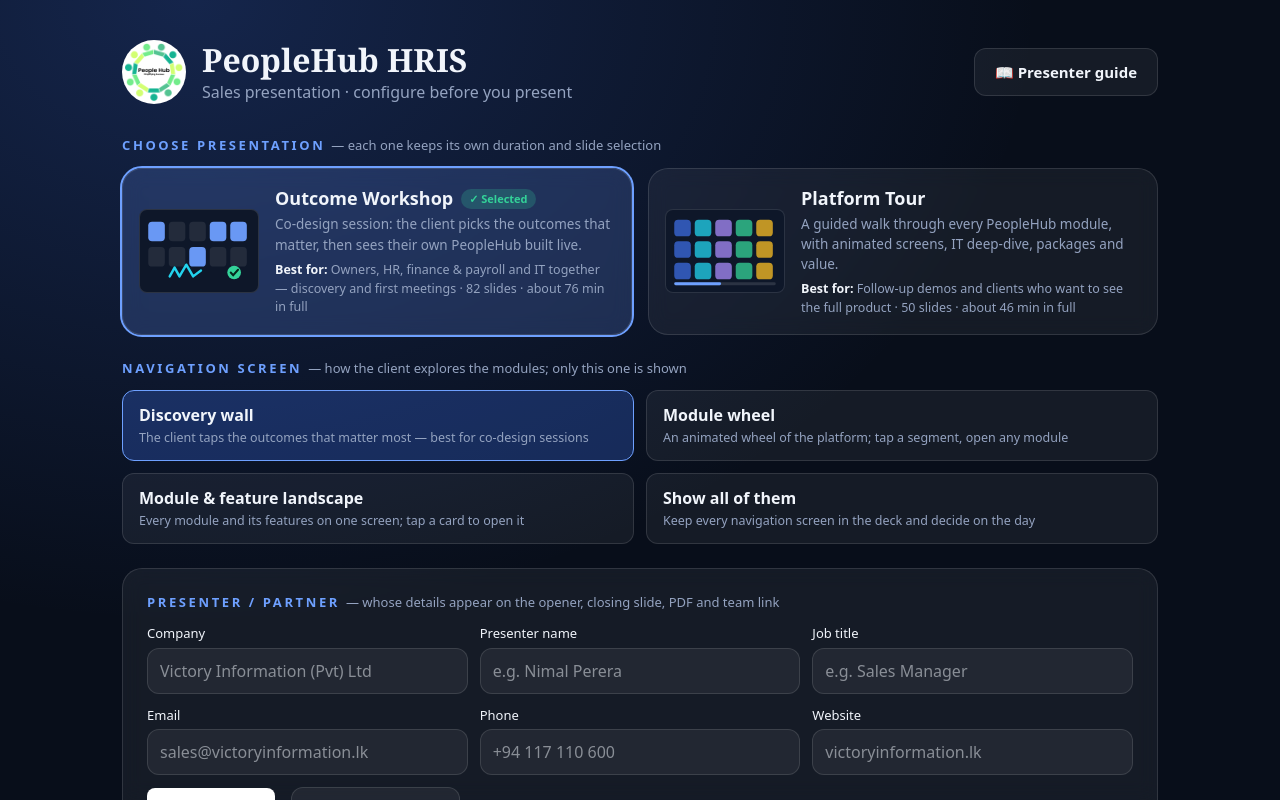
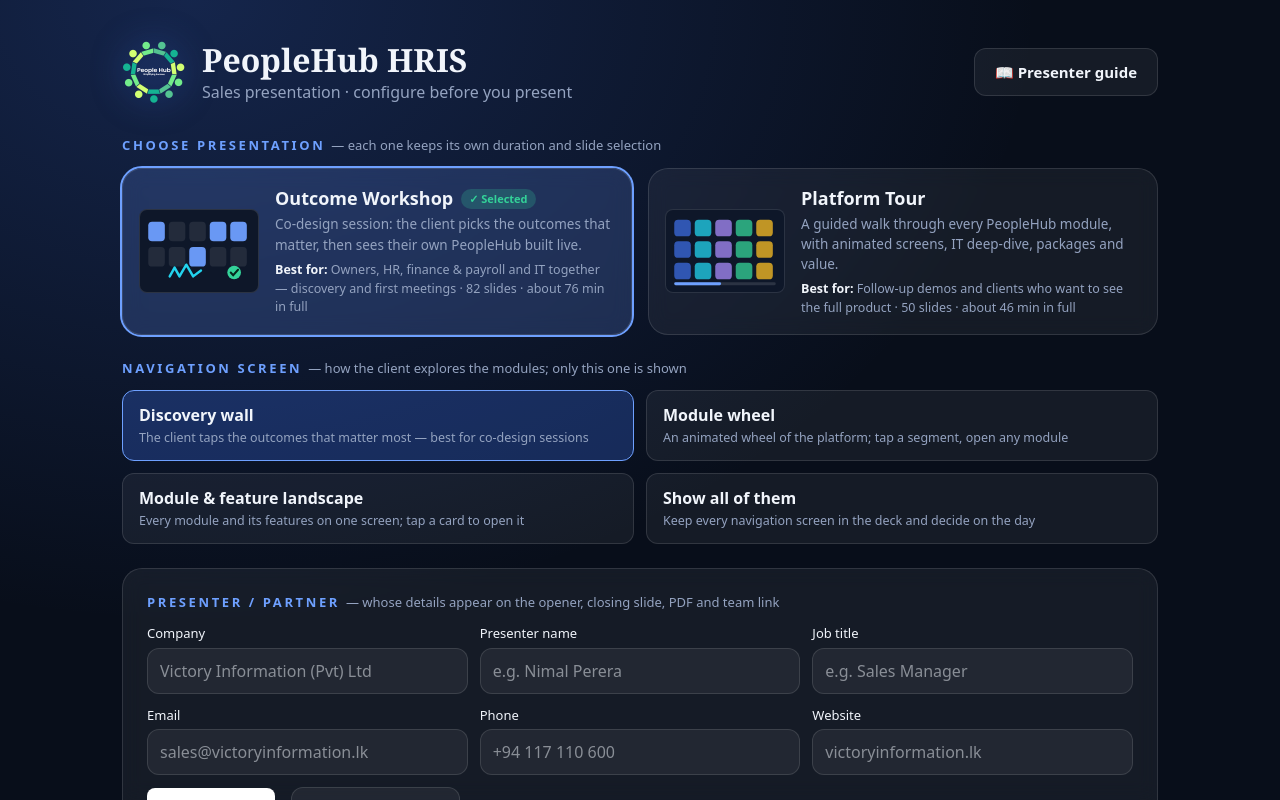
Before and after one commit to victoryinformationprivatelimited/PeopleHubPresentation, a React (Vite) app: page / in a window 1280 px wide. Built offline with nearby package versions, Linux system fonts and the light colour scheme.

Commit message:
Presentation: use the transparent PeopleHub logo everywhere (launcher, openers, contact)
Co-Authored-By: Claude Sonnet 5.5 <noreply@anthropic.com>

```diff
--- a/src/decks/workshop/extra.tsx
+++ b/src/decks/workshop/extra.tsx
@@ -1,4 +1,5 @@
 import { useEffect, useState } from 'react'
+import { PHLogo, logoSrc } from '../../ui/PHLogo'
 import { AnimatePresence, motion } from 'framer-motion'
 import { poss, useDeck, useNav, useSession } from '../../engine/context'
 import { painsFor } from '../../profiles/pains'
@@ -22,7 +23,7 @@ export function HeroBuild() {
     <div className="absolute inset-0">
       <div className="absolute left-20 top-[92px] w-[1000px]">
         <motion.div {...fade(0)} className="flex items-center gap-6 mb-10">
-          <img src="./logo-black.png" alt="PeopleHub" className="h-24 w-24 rounded-full bg-white p-1" />
+          <PHLogo className="h-24 w-24" />
           {logo && <><span className="text-[40px]" style={{ color: 'var(--mute)' }}>×</span><img src={logo} alt={client} className="h-24 max-w-[300px] object-contain rounded-2xl bg-white px-4 py-2" /></>}
         </motion.div>
         <motion.div {...fade(0.1)} className="text-[20px] tracking-[0.3em] uppercase font-bold mb-5" style={{ color: 'var(--accent)' }}>PeopleHub HRIS{client ? ` · Prepared for ${client}` : ''}</motion.div>
@@ -45,8 +46,8 @@ export function HeroBuild() {
         <motion.circle cx={C} cy={C} r="120" fill="none" stroke="var(--accent)" strokeWidth="2" initial={{ opacity: 0.6, scale: 1 }} animate={{ opacity: 0, scale: 1.7 }} transition={{ repeat: Infinity, duration: 3.2, ease: 'easeOut' }} style={{ transformOrigin: `${C}px ${C}px` }} />
         <motion.g initial={{ scale: 0 }} animate={{ scale: 1 }} transition={{ delay: 0.3, type: 'spring', stiffness: 120 }} style={{ transformOrigin: `${C}px ${C}px` }}>
           <circle cx={C} cy={C} r="118" fill="url(#hubg)" />
-          <circle cx={C} cy={C} r="100" fill="#fff" />
-          <image href="./logo-black.png" x={C - 92} y={C - 92} width="184" height="184" />
+          <circle cx={C} cy={C} r="100" fill="var(--bg2)" />
+          <image href={logoSrc()} x={C - 78} y={C - 78} width="156" height="156" />
         </motion.g>
         {nodes.map((n, k) => (
           <g key={n.o.id} transform={`translate(${n.x} ${n.y})`}>
--- a/src/engine/Launcher.tsx
+++ b/src/engine/Launcher.tsx
@@ -1,4 +1,5 @@
 import { useState } from 'react'
+import { PHLogo } from '../ui/PHLogo'
 import { countries } from '../profiles/countries'
 import { industries } from '../profiles/industries'
 import { painsFor } from '../profiles/pains'
@@ -91,7 +92,7 @@ export function Launcher({ initial, onStart, onExport, onGuide }: { initial: Con
     <div className="fixed inset-0 overflow-auto" style={{ background: 'radial-gradient(ellipse at 15% 0%, color-mix(in srgb, var(--brand) 25%, transparent), transparent 55%), var(--bg)' }}>
       <div className="max-w-[1100px] mx-auto px-4 sm:px-8 py-6 sm:py-10">
         <div className="flex flex-wrap items-center gap-4 mb-6 sm:mb-8">
-          <img src="./logo-black.png" alt="PeopleHub" className="h-16 w-16 rounded-full bg-white p-0.5" />
+          <PHLogo className="h-16 w-16" />
           <div className="flex-1"><div className="serif text-[24px] sm:text-[32px] font-bold leading-tight">PeopleHub HRIS</div><div style={{ color: 'var(--mute)' }}>Sales presentation · configure before you present</div></div>
           <button onClick={onGuide} className="rounded-xl px-5 py-3 text-[15px] font-bold" style={{ background: 'var(--card)', border: '1.5px solid var(--line)' }}>📖 Presenter guide</button>
         </div>
--- a/src/slides/slides.tsx
+++ b/src/slides/slides.tsx
@@ -1,4 +1,5 @@
 import { useState } from 'react'
+import { PHLogo } from '../ui/PHLogo'
 import { motion } from 'framer-motion'
 import type { ReactNode } from 'react'
 import { useDeck, useNav, money, poss, type SlideDef } from '../engine/context'
@@ -33,7 +34,7 @@ function Opener() {
       {!print && <Hero3D className="absolute right-[-120px] top-0 w-[1100px] h-[1000px] opacity-40" />}
       <motion.div {...fade(0.3)} className="absolute right-12 top-[150px] w-[820px]"><IndustryArt id={industry.id} className="w-full" /></motion.div>
       <div className="absolute left-20 top-24 w-[1000px]">
-        <motion.div {...fade(0)} className="flex items-center gap-6 mb-10"><img src="./logo-black.png" alt="PeopleHub" className="h-28 w-28 rounded-full bg-white p-1" />{logo && <><span className="text-[40px]" style={{ color: 'var(--mute)' }}>×</span><img src={logo} alt={client} className="h-28 max-w-[320px] object-contain rounded-2xl bg-white px-4 py-2" /></>}</motion.div>
+        <motion.div {...fade(0)} className="flex items-center gap-6 mb-10"><PHLogo className="h-28 w-28" />{logo && <><span className="text-[40px]" style={{ color: 'var(--mute)' }}>×</span><img src={logo} alt={client} className="h-28 max-w-[320px] object-contain rounded-2xl bg-white px-4 py-2" /></>}</motion.div>
         <motion.div {...fade(0.1)} className="text-[16px] tracking-[0.3em] uppercase font-bold mb-5" style={{ color: 'var(--accent)' }}>Intelligent Human Capital Platform</motion.div>
         <motion.h1 {...fade(0.2)} className="serif text-[98px] leading-[1.02] font-bold">{industry.headline}</motion.h1>
         <motion.p {...fade(0.35)} className="text-[28px] mt-8 max-w-[860px]" style={{ color: 'var(--mute)' }}>{industry.subhead}</motion.p>
@@ -254,7 +255,7 @@ function Contact() {
     <div className="absolute inset-0 flex flex-col items-center justify-center text-center">
       {print ? <IndustryArt id={industry.id} className="absolute right-10 bottom-16 w-[620px] opacity-20" /> : <Hero3D className="absolute inset-0 opacity-40" />}
       <div className="relative">
-        <motion.div {...fade(0)} className="flex items-center justify-center gap-6 mb-8"><img src="./logo-black.png" alt="PeopleHub" className="h-32 w-32 rounded-full bg-white p-1" />{logo && <><span className="text-[44px]" style={{ color: 'var(--mute)' }}>×</span><img src={logo} alt={client} className="h-32 max-w-[360px] object-contain rounded-2xl bg-white px-5 py-2" /></>}</motion.div>
+        <motion.div {...fade(0)} className="flex items-center justify-center gap-6 mb-8"><PHLogo className="h-32 w-32" />{logo && <><span className="text-[44px]" style={{ color: 'var(--mute)' }}>×</span><img src={logo} alt={client} className="h-32 max-w-[360px] object-contain rounded-2xl bg-white px-5 py-2" /></>}</motion.div>
         <motion.h1 {...fade(0.1)} className="serif text-[96px] font-bold leading-tight">Thank you{client ? `, ${client}` : ''}.</motion.h1>
         <motion.div {...fade(0.25)} className="text-[30px] mt-4 grad-text font-semibold">Transforming human capital through intelligent workforce management</motion.div>
         <div className="flex items-stretch justify-center gap-8 mt-10">
--- a/src/slides/wheel.tsx
+++ b/src/slides/wheel.tsx
@@ -1,4 +1,5 @@
 import { useEffect, useRef, useState } from 'react'
+import { logoSrc } from '../ui/PHLogo'
 import { AnimatePresence, motion } from 'framer-motion'
 import { useNav } from '../engine/context'
 import { fade } from '../ui/primitives'
@@ -116,7 +117,7 @@ export function WheelSlide({ mode, doneTo }: { mode: 'workshop' | 'tour'; doneTo
 
         {/* hub: the logo, nothing else */}
         <motion.circle cx={C} cy={C} r="150" fill="none" stroke="#22d3ee" strokeWidth="3" animate={{ r: [138, 172], opacity: [0.7, 0] }} transition={{ duration: 2.8, repeat: Infinity }} />
-        <image href={document.documentElement.dataset.theme === 'light' ? './logo-black.png' : './logo-light.png'} x={C - 92} y={C - 92} width="184" height="184" style={{ filter: 'drop-shadow(0 0 22px rgba(59,107,224,.55))' }} />
+        <image href={logoSrc()} x={C - 92} y={C - 92} width="184" height="184" style={{ filter: 'drop-shadow(0 0 22px rgba(59,107,224,.55))' }} />
 
         {hov !== null && hovPos && (() => {
           const name = cells[hov].m.name, w = Math.max(150, name.length * 15.5 + 44), x = Math.min(930 - w / 2, Math.max(70 + w / 2, hovPos[0])), y = Math.max(34, hovPos[1] - 86)
--- /dev/null
+++ b/src/ui/PHLogo.tsx
@@ -0,0 +1,6 @@
+/** The PeopleHub logo with a transparent background — light wordmark on the dark theme, black wordmark on the light one. */
+export const logoSrc = () => (document.documentElement.dataset.theme === 'light' ? './logo-black.png' : './logo-light.png')
+
+export function PHLogo({ className = '', glow = true }: { className?: string; glow?: boolean }) {
+  return <img src={logoSrc()} alt="PeopleHub" className={`flex-none object-contain ${className}`} style={glow ? { filter: 'drop-shadow(0 0 16px rgba(59,107,224,.5))' } : undefined} />
+}
```
